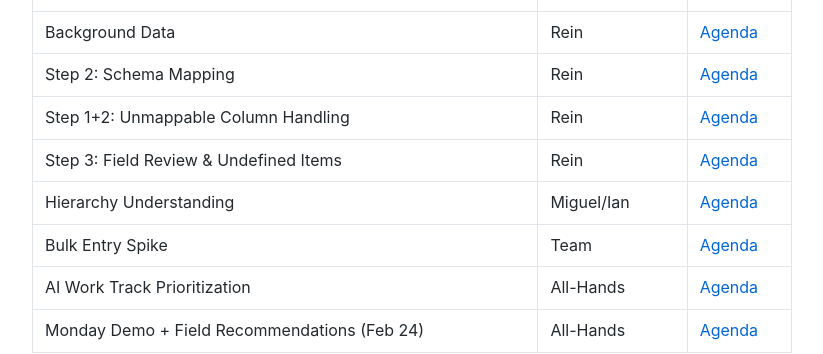
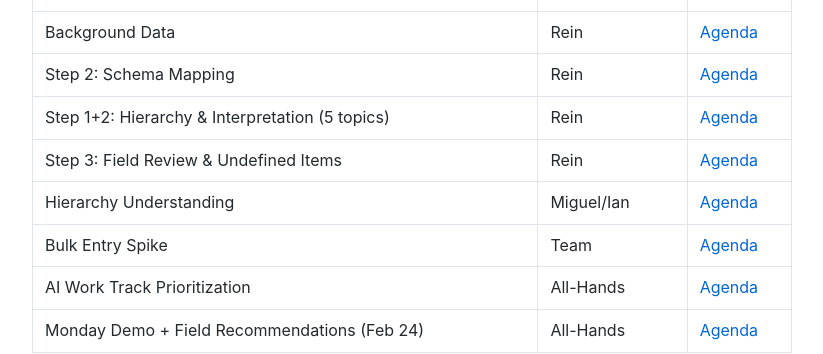
Before and after one commit to MariusWilsch/public-wilsch-ai-pages, a Jekyll site: the page built from project/archibus-fm-assistant/transcript-index-373.md, in a window 1280 px wide and 900 px high, scrolled down 947 px. Shown: the part 153-507 px from the top of the window, without its empty margins (228-1051 px from the left). Built offline with Jekyll 4.4.1, drawn with Linux system fonts in a browser that asks for light colours; our own code applies the rules of GitHub Pages for plain Markdown files.

Commit message:
Sync from hippocampus 2026-02-25

```diff
--- a/project/archibus-fm-assistant/transcript-index-373.md
+++ b/project/archibus-fm-assistant/transcript-index-373.md
@@ -31,7 +31,7 @@ Consolidated index for [Issue #373: AI Bulk Data Entry — Background Data Impor
 | Step 3: Insertion API | Rein | [Agenda](https://mariuswilsch.github.io/public-wilsch-ai-pages/project/archibus-fm-assistant/rein-meeting-agenda-step3-insertion-api) |
 | Background Data | Rein | [Agenda](https://mariuswilsch.github.io/public-wilsch-ai-pages/project/archibus-fm-assistant/rein-meeting-agenda-background-data) |
 | Step 2: Schema Mapping | Rein | [Agenda](https://mariuswilsch.github.io/public-wilsch-ai-pages/project/archibus-fm-assistant/rein-meeting-agenda-step2-schema-mapping) |
-| Step 1+2: Unmappable Column Handling | Rein | [Agenda](https://mariuswilsch.github.io/public-wilsch-ai-pages/project/archibus-fm-assistant/rein-meeting-agenda-step1-2-unmappable-columns) |
+| Step 1+2: Hierarchy & Interpretation (5 topics) | Rein | [Agenda](https://mariuswilsch.github.io/public-wilsch-ai-pages/project/archibus-fm-assistant/rein-meeting-agenda-step1-2-hierarchy-interpretation) |
 | Step 3: Field Review & Undefined Items | Rein | [Agenda](https://mariuswilsch.github.io/public-wilsch-ai-pages/project/archibus-fm-assistant/rein-meeting-agenda-feb15-field-review) |
 | Hierarchy Understanding | Miguel/Ian | [Agenda](https://mariuswilsch.github.io/public-wilsch-ai-pages/project/archibus-fm-assistant/miguel-ian-meeting-agenda-hierarchy-understanding) |
 | Bulk Entry Spike | Team | [Agenda](https://mariuswilsch.github.io/public-wilsch-ai-pages/project/archibus-fm-assistant/bulk-entry-spike-agenda) |
```
